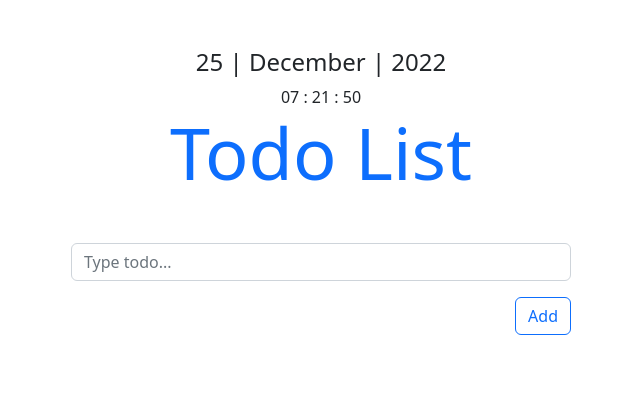
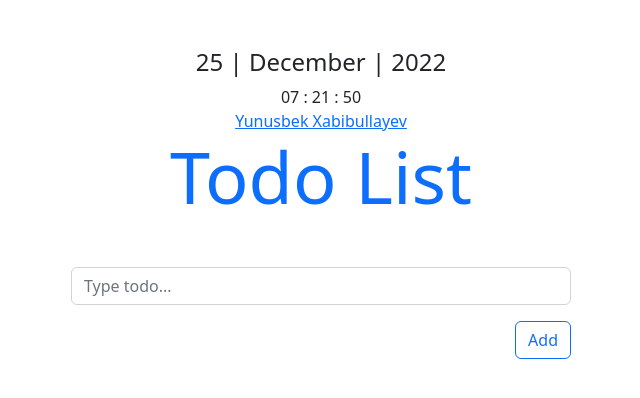
Before and after one commit to Yunusjonweb/Murakkab-TodoList, a plain HTML site: page index.html in a window 1280 px wide. Shown: the whole page, without its empty margins (319-959 px from the left). Drawn offline with Linux system fonts and the light colour scheme.

Commit message:
Github profilim manzilini joyladim

```diff
--- a/index.html
+++ b/index.html
@@ -20,6 +20,7 @@
         :
         <span id="second">Ss</span>
       </div>
+      <a href="https://github.com/Yunusjonweb">Yunusbek Xabibullayev</a>
       <h1 class="display-2 text-primary">
         Todo List
       </h1>
```
